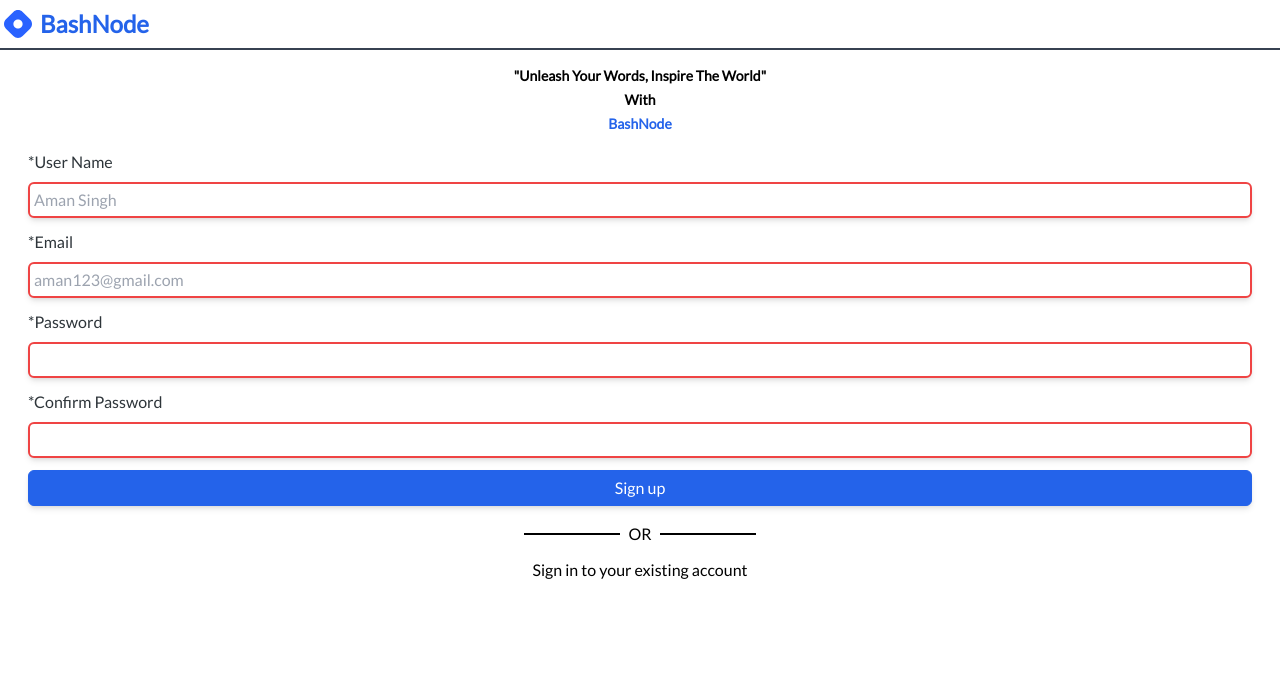
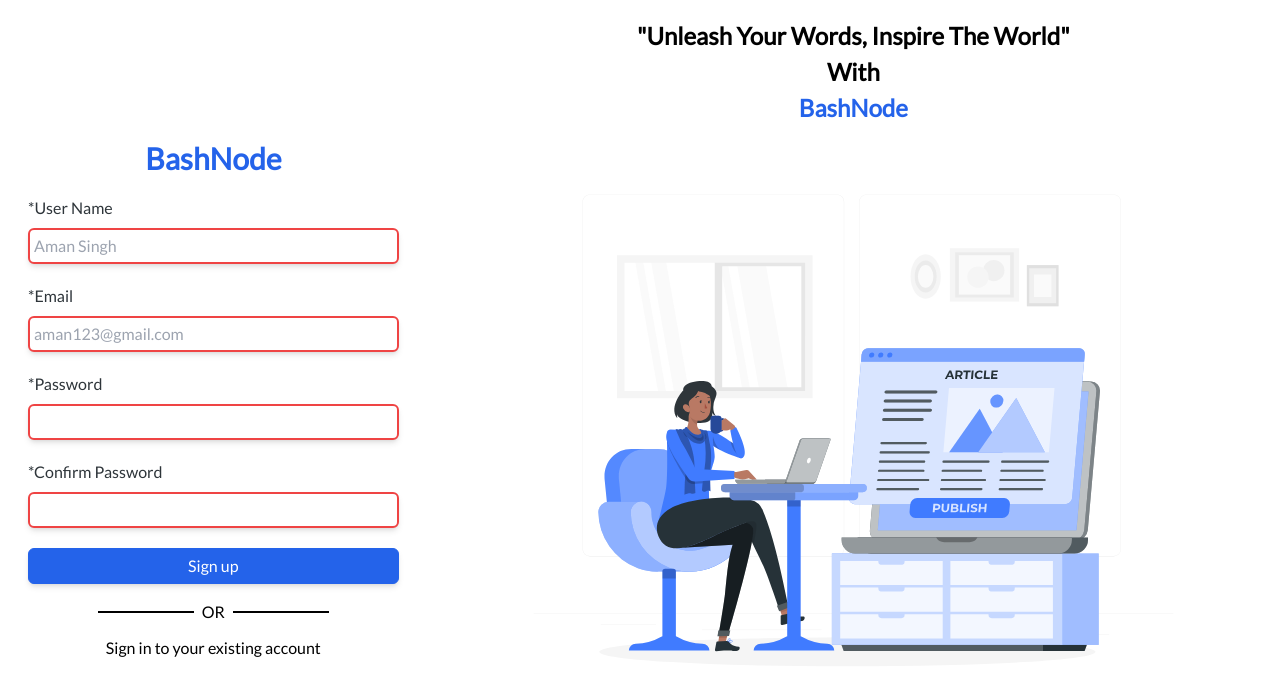
Before and after one commit to muditchoudhary/BashNode, a React (Vite) app in the folder client/bashnode/: page / in a window 1280 px wide. Shown: the top 696 px of the page. Built offline with nearby package versions, Linux system fonts and the light colour scheme.

Commit message:
Fix: style and resolution for smaller screen desktop

```diff
--- a/client/bashnode/src/App.jsx
+++ b/client/bashnode/src/App.jsx
@@ -14,12 +14,12 @@
 					<SignUpForm />
 					<Footer />
 				</div>
-				<div className="flex-2 flex flex-col items-center">
+				<div className="flex-2 flex flex-col items-center ">
 					<Tagline />
 					<img
 						src={publishArticle}
 						alt="Image of lady publishing article"
-						className=" w-[100%] h-[70%] desktop:text-2xl"
+						className=" w-[100%] h-[70%] desktop:text-2xl lg:h-[80%]"
 					/>
 				</div>
 			</div>
@@ -29,7 +29,7 @@
 
 function App() {
 	const isDesktop = useMediaQuery({
-		query: "(min-width: 1440px) and (min-height: 1024px)",
+		query: "(min-width: 1024px)",
 	});
 	if (isDesktop) {
 		return <AppForDesktop />;
--- a/client/bashnode/src/Components/Header.jsx
+++ b/client/bashnode/src/Components/Header.jsx
@@ -4,7 +4,7 @@
 
 const CompanyName = (props) => {
 	return (
-		<p className=" text-electric-blue font-bold text-2xl desktop:text-center desktop:text-5xl">{props.name}</p>
+		<p className=" text-electric-blue font-bold text-2xl desktop:text-5xl lg:text-center lg:text-3xl">{props.name}</p>
 	);
 };
 CompanyName.propTypes = {
@@ -23,7 +23,7 @@
 
 const Header = () => {
 	const isDesktop = useMediaQuery({
-		query: "(min-width: 1440px) and (min-height: 1024px)",
+		query: "(min-width: 1024px)",
 	});
 
 	if (isDesktop) {
--- a/client/bashnode/src/Components/Tagline.jsx
+++ b/client/bashnode/src/Components/Tagline.jsx
@@ -1,7 +1,10 @@
 const Tagline = () => {
 	return (
 		<>
-			<div data-testid="tagline-container" className=" flex flex-col items-center font-black text-sm mt-4 gap-1 desktop:text-5xl desktop:leading-relaxed desktop:mt-11">
+			<div
+				data-testid="tagline-container"
+				className=" flex flex-col items-center font-black text-sm mt-4 gap-1 desktop:text-5xl desktop:leading-relaxed desktop:mt-11 lg:text-2xl lg:mt-5"
+			>
 				<p>&quot;Unleash Your Words, Inspire The World&quot;</p>
 				<p>With</p>
 				<p className=" text-electric-blue">BashNode</p>
--- a/client/bashnode/src/Styles/signUpForm.css
+++ b/client/bashnode/src/Styles/signUpForm.css
@@ -1,5 +1,5 @@
 .form-container {
-	@apply flex flex-col gap-2 mt-3 desktop:mt-11;
+	@apply flex flex-col gap-2 mt-3 desktop:mt-11 lg:mt-5;
 }
 .form-label {
 	@apply text-base text-midnight-slate desktop:text-2xl;
```
